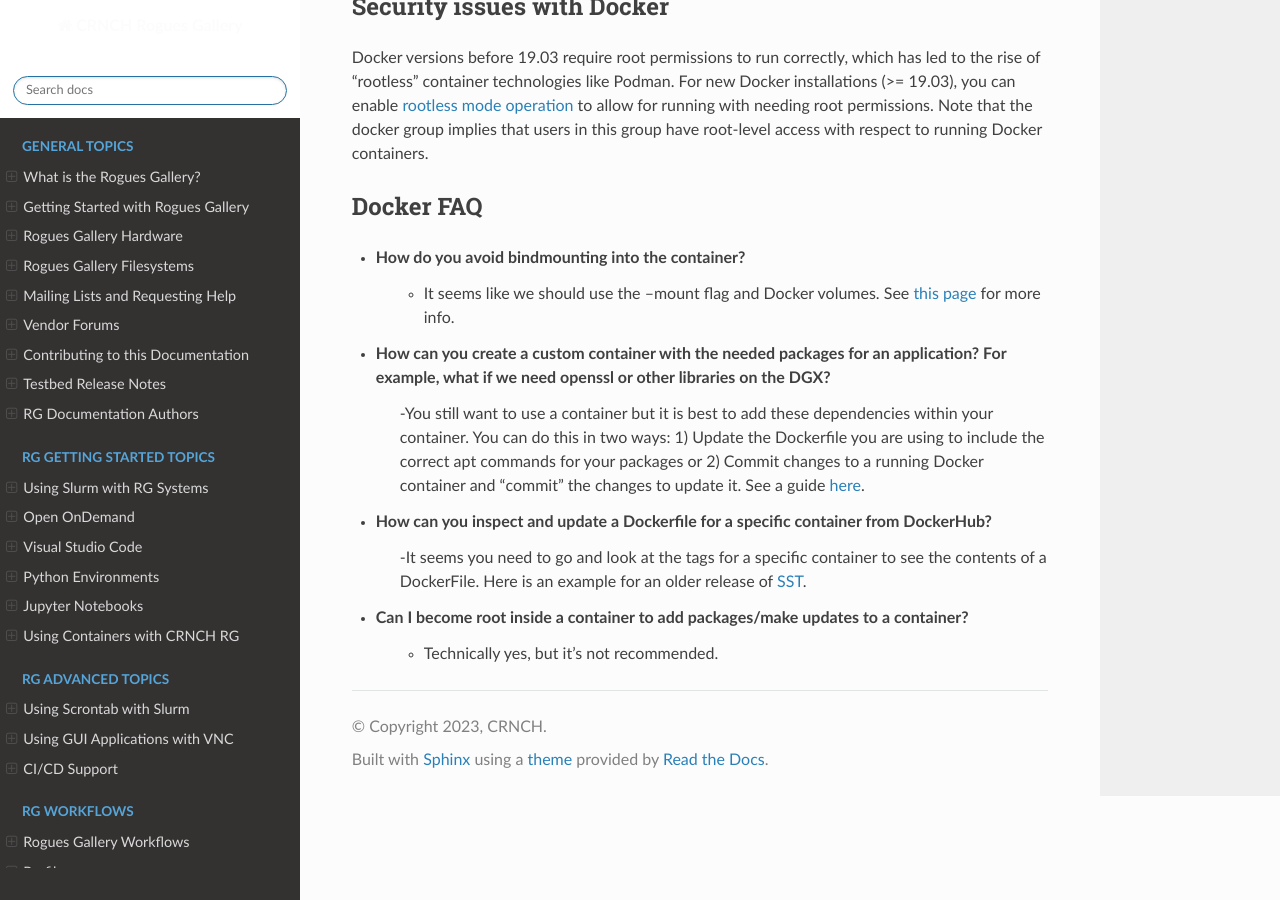
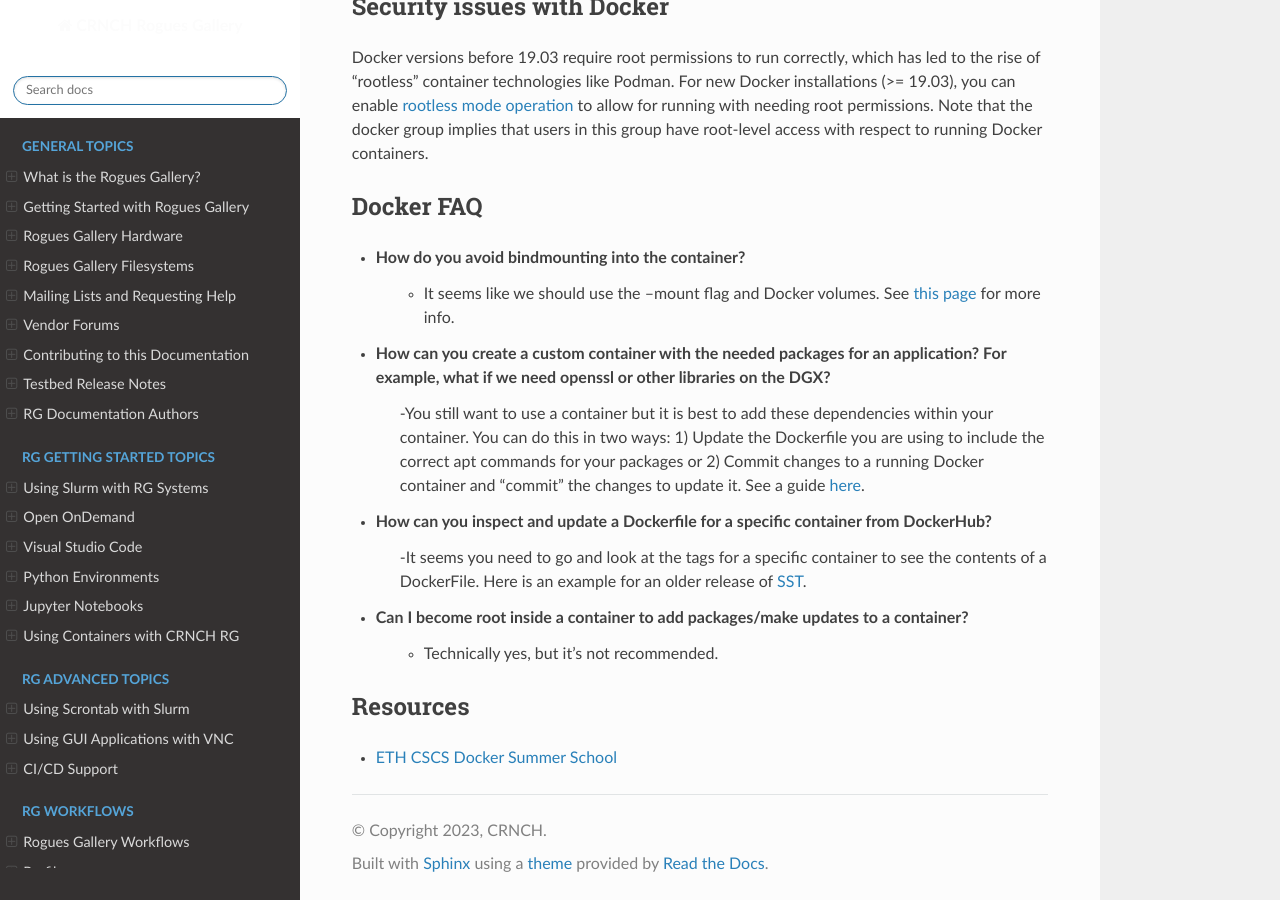
Before and after one commit to gt-crnch-rg/read-the-docs, a Sphinx documentation site: the page built from docs/containers/containers-docker.rst, in a window 1280 px wide and 900 px high, scrolled down 584 px. Built offline with Sphinx 7.4.7 and the Read the Docs theme 2.0.0, drawn with Linux system fonts in a browser that asks for light colours; pages that are not in the unit, such as notebooks, are missing from menus.

Commit message:
Update containers-docker.rst

```diff
--- a/docs/containers/containers-docker.rst
+++ b/docs/containers/containers-docker.rst
@@ -29,3 +29,7 @@ Docker FAQ
     -It seems you need to go and look at the tags for a specific container to see the contents of a DockerFile. Here is an example for an older release of `SST <https://hub.docker.com/layers/jwilso/sstalphacontainer/10.1.0_alpha/images/sha256-dea8f6f21573aa36cbc567a48add538a7c2c34d6987b5668a1c7aaf6ea2814d2?context=explore>`__.
 - Can I become root inside a container to add packages/make updates to a container?
     - Technically yes, but it's not recommended.
+
+Resources
+~~~~~~~~~
+- `ETH CSCS Docker Summer School <https://github.com/eth-cscs/containers-hands-on/tree/master/esiwace2-summer-school-2020>`__
```
